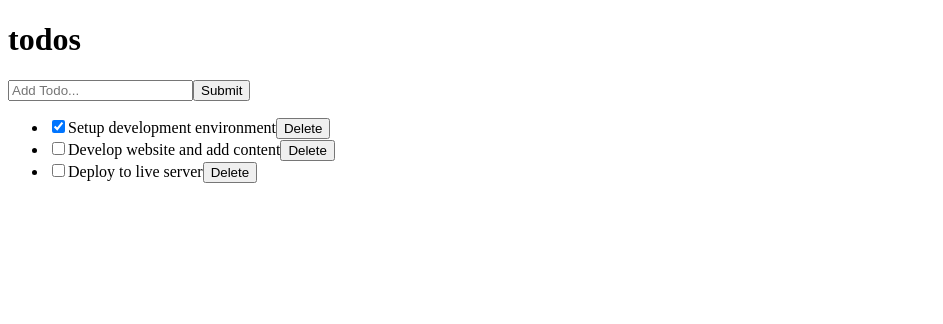
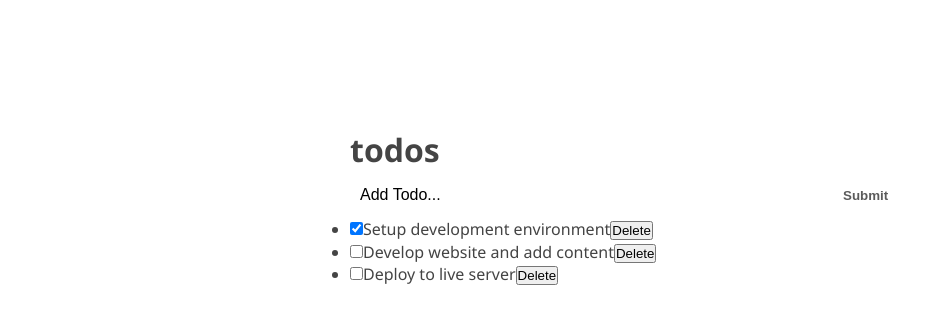
Before and after one commit to KanzaTahreem/React-Todo, a React (Create React App) app: page / in a window 1280 px wide. Shown: the top 324 px of the page, without its empty margins (0-943 px from the left). Built offline with nearby package versions, Linux system fonts and the light colour scheme.

Commit message:
Add styles in App.css

```diff
--- a/src/App.css
+++ b/src/App.css
@@ -1,3 +1,65 @@
-.App {
-  text-align: center;
+* {
+  box-sizing: border-box;
+  margin: 0;
+  padding: 0;
 }
+
+body {
+  font-family: "Segoe UI", Arial, sans-serif;
+  line-height: 1.4;
+  color: #444;
+  background: #fff;
+  height: 100vh;
+}
+
+.container {
+  display: flex;
+  flex-direction: column;
+  justify-content: center;
+  align-items: center;
+  max-width: 600px;
+  margin: 0 auto;
+}
+
+.inner {
+  width: 100%;
+  padding: 8rem 10px 4rem;
+}
+
+.form-container {
+  width: 100%;
+  margin-bottom: 20px;
+  display: flex;
+  border-radius: calc(0.5 * 100px);
+  box-shadow: 0 1px 6px 0 rgba(0, 0, 0, 0.38);
+  justify-content: space-evenly;
+}
+
+.input-text {
+  font-size: 1rem;
+  font-weight: 400;
+  width: 85%;
+  padding-right: 5px;
+  padding-left: 10px;
+  border-radius: calc(0.5 * 100px);
+}
+
+.input-text::placeholder {
+  color: #000;
+}
+
+.input-submit {
+  background: transparent;
+  color: #5b5b5b;
+  text-transform: capitalize;
+  cursor: pointer;
+  font-weight: 600;
+  margin-right: 10px;
+}
+
+.input-text,
+.input-submit {
+  height: 45px;
+  outline: none;
+  border: none;
+}
--- a/src/components/InputTodo.js
+++ b/src/components/InputTodo.js
@@ -32,11 +32,13 @@
       <form>
         <input
           type="text"
+          className='input-text'
+          name='title'
           placeholder="Add Todo..."
           value={this.state.title}
           onChange={this.onChange}
         />
-        <button onClick={this.handleSubmit}>Submit</button>
+        <button className='input-submit' onClick={this.handleSubmit}>Submit</button>
       </form>
     );
   }
--- a/src/components/TodoContainer.js
+++ b/src/components/TodoContainer.js
@@ -66,7 +66,8 @@
 
   render() {
     return (
-      <div>
+      <div className='container'>
+        <div className='inner'>
           <Header />
           <InputTodo
           addTodoProps={this.addTodoItem}
@@ -77,6 +78,7 @@
             deleteTodoProps={this.delTodo}
           />
         </div>
+      </div>
     );
   }
 }
--- a/src/index.js
+++ b/src/index.js
@@ -1,6 +1,7 @@
 import React from 'react';
 import ReactDOM from 'react-dom';
 import TodoContainer from './components/TodoContainer';
+import './App.css';
 
 ReactDOM.render(
   <React.StrictMode>
```
Lines whose indentation alone changed are shown as unchanged.
